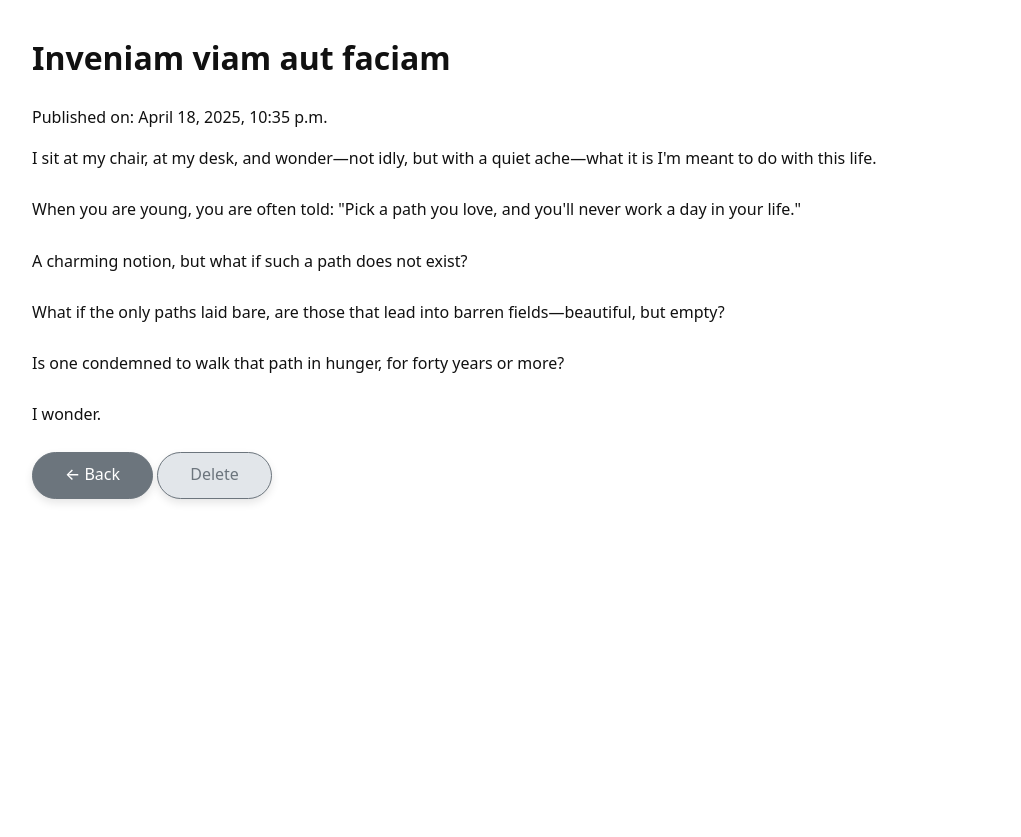
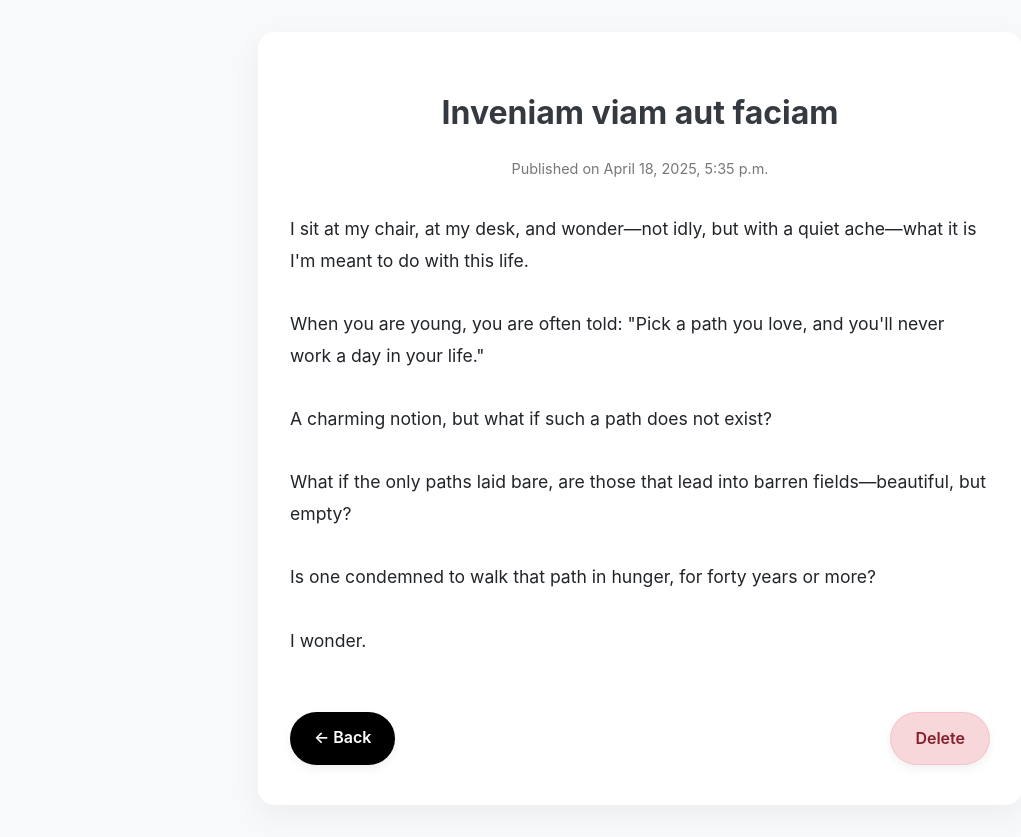
Before and after one commit to DisciteMachina/its_called_bblog, a Django app: page /post/3/ in a window 1280 px wide. Shown: the whole page, without its empty margins (0-1021 px from the left). Before the commit the page ends 503 px from the top, so only its background shows below. Run offline with Django 5.2, Linux system fonts and the light colour scheme; data comes from the database, SQL or seed files in the repository.

Commit message:
a little styling update

```diff
--- a/blog/templates/blog/post_detail.html
+++ b/blog/templates/blog/post_detail.html
@@ -8,11 +8,20 @@
     <title>{{ post.title }}</title>
 </head>
 <body>
-    <h1>{{ post.title }}</h1>
-    <p>Published on: {{ post.published_date }}</p>
-    <p>{{ post.content|linebreaksbr }}</p>
+    <div class="container">
+        <header class="post-header">
+            <h1>{{ post.title }}</h1>
+            <p class="post-date">Published on {{ post.published_date }}</p>
+        </header>
 
-    <a href="{% url 'post_list' %}" class="button button-primary">← Back</a>
-    <a href="{% url 'delete_post' pk=post.pk %}" class="button button-danger">Delete</a>
+        <main class="post-content">
+            <p style="white-space: pre-line;">{{ post.content }}</p>
+        </main>
+
+        <footer class="post-footer">
+            <a href="{% url 'post_list' %}" class="button button-primary">← Back</a>
+            <a href="{% url 'delete_post' pk=post.pk %}" class="button button-danger">Delete</a>
+        </footer>
+    </div>
 </body>
 </html>
--- a/blog_project/settings.py
+++ b/blog_project/settings.py
@@ -106,7 +106,7 @@ AUTH_PASSWORD_VALIDATORS = [
 
 LANGUAGE_CODE = 'en-us'
 
-TIME_ZONE = 'UTC'
+TIME_ZONE = 'America/Chicago'
 
 USE_I18N = True
 
--- a/static/css/styles_temp.css
+++ b/static/css/styles_temp.css
@@ -1,59 +1,114 @@
 body {
-    font-family: system-ui, -apple-system, BlinkMacSystemFont, "Segoe UI", Roboto, sans-serif;
-    margin: 2rem;
-    padding: 0;
-    background-color: #fff;
-    color: #111;
-    line-height: 1.6;
+    font-family: 'Inter', system-ui, -apple-system, BlinkMacSystemFont, "Segoe UI", Roboto, sans-serif;
+    margin: 0;
+    padding: 2rem;
+    background-color: #f8f9fa;
+    color: #212529;
+    line-height: 1.75;
 }
 
-a {
+.container {
+    max-width: 700px;
+    margin: 0 auto;
+    background-color: white;
+    padding: 2rem;
+    border-radius: 1rem;
+    box-shadow: 0 10px 30px rgba(0, 0, 0, 0.05);
+}
+
+h1 {
+    font-size: 2.2rem;
+    margin-bottom: 1rem;
+    color: #343a40;
+}
+
+p {
+    margin-bottom: 1.25rem;
+}
+
+a.button {
     text-decoration: none;
-    display: inline-flex;
-    align-items: center;
-    justify-content: center;
-    font-weight: 500;
-    padding: 0.6rem 2rem;  /* Add more padding for a bigger pill effect */
+    display: inline-block;
+    font-weight: 600;
+    padding: 0.7rem 1.5rem;
     margin: 0.5rem 0;
-    border-radius: 50px;  /* Ensure the pill-like rounded edges */
+    border-radius: 9999px;
     font-size: 1rem;
     cursor: pointer;
-    transition: background-color 0.2s ease, transform 0.2s ease;
-    box-shadow: 0 4px 8px rgba(0, 0, 0, 0.1); /* Subtle shadow for a floating effect */
+    transition: all 0.3s ease-in-out;
+    box-shadow: 0 4px 10px rgba(0, 0, 0, 0.06);
 }
 
 .button-primary {
-    background-color: #6c757d;  /* Gray background */
+    background-color: black;
     color: white;
-    border: 1px solid #6c757d;  /* Same gray border */
+    border: none;
 }
 
 .button-primary:hover {
-    background-color: #5a6268;  /* Darker gray when hovered */
-    transform: translateY(-2px); /* Lift effect when hovered */
+    background-color: white;
+    color: black;
+    transform: translateY(-2px);
+    border: 1px solid black;
+    box-shadow: 0 4px 6px rgba(0,0,0,0.1)
 }
 
 .button-danger {
-    background-color: #e2e6ea;  /* Light gray background */
-    color: #6c757d;  /* Gray text color */
-    border: 1px solid #6c757d;  /* Same gray border */
+    background-color: #f8d7da;
+    color: #842029;
+    border: 1px solid #f5c2c7;
 }
 
 .button-danger:hover {
-    background-color: #dae0e5;  /* Slightly darker gray when hovered */
-    transform: translateY(-2px); /* Lift effect when hovered */
+    background-color: #f1b0b7;
+    transform: translateY(-2px);
 }
 
-/* Responsive tweaks */
+.container {
+    max-width: 700px;
+    margin: 0 auto;
+    padding: 2rem;
+    background-color: #fff;
+}
+
+.post-header {
+    text-align: center;
+    margin-bottom: 2rem;
+}
+
+.post-header h1 {
+    font-size: 2rem;
+    margin-bottom: 0.5rem;
+}
+
+.post-date {
+    font-size: 0.9rem;
+    color: #777;
+}
+
+.post-content {
+    font-size: 1.1rem;
+    line-height: 1.8;
+    margin-bottom: 3rem;
+}
+
+.post-footer {
+    display: flex;
+    justify-content: space-between;
+}
+
+
 @media (max-width: 600px) {
     body {
-        margin: 1rem;
-        font-size: 1rem;
+        padding: 1rem;
     }
 
-    .button {
+    .container {
+        padding: 1rem;
+    }
+
+    a.button {
         width: 100%;
         text-align: center;
-        box-sizing: border-box;
     }
 }
```
